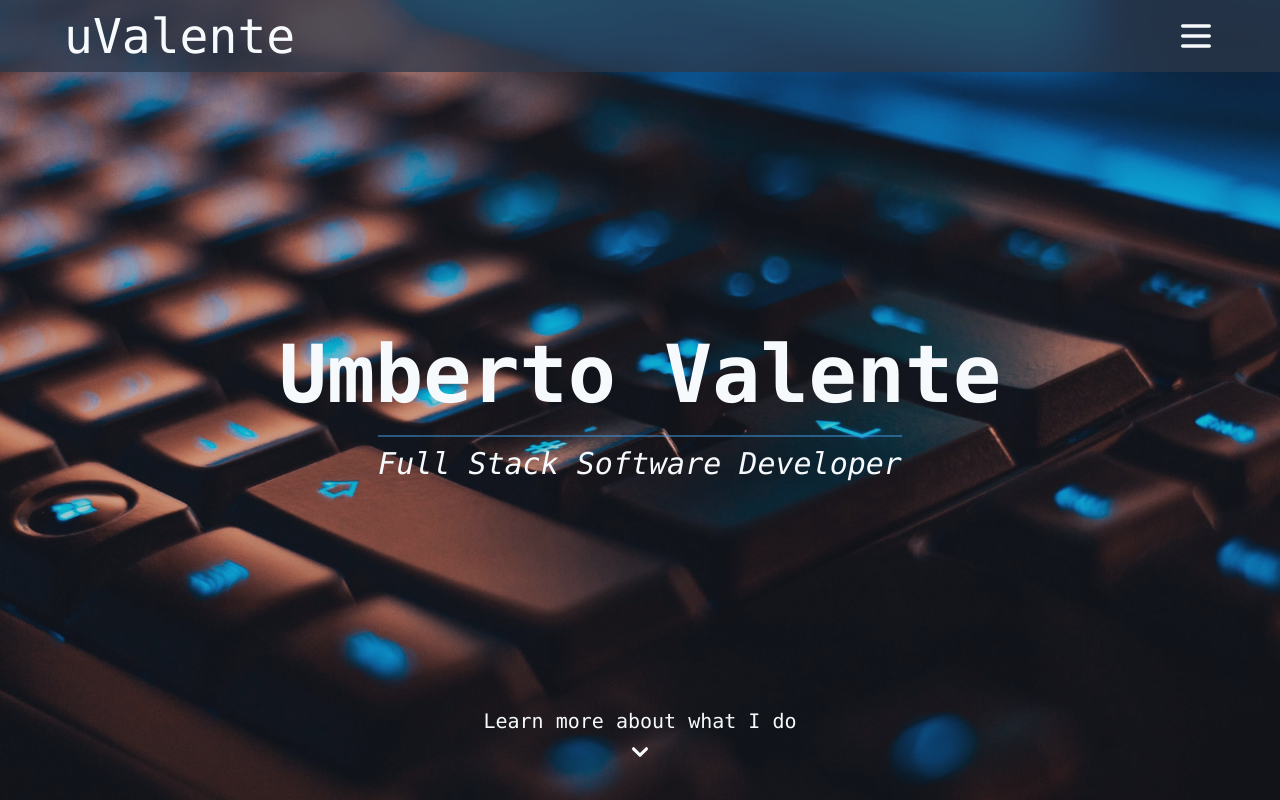
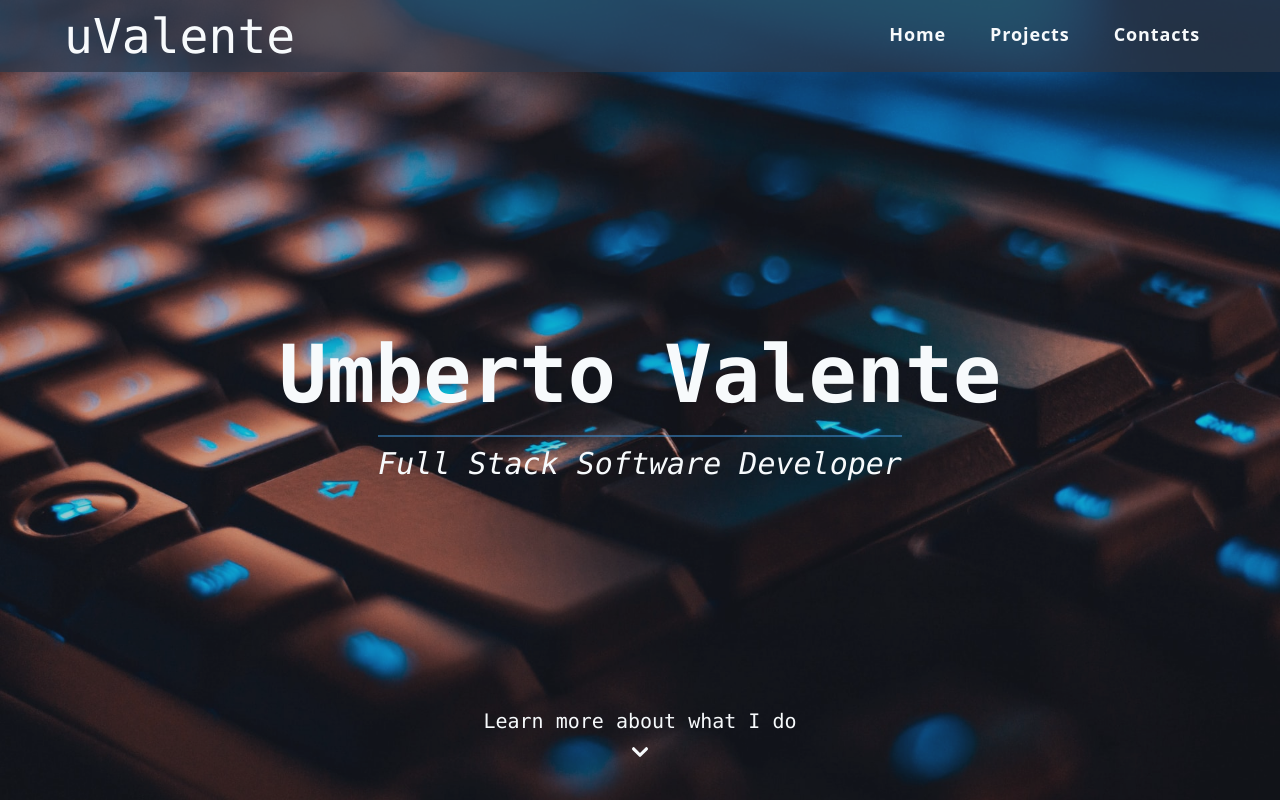
Before and after one commit to Uvalente/portfolio, a Next.js app: page / in a window 1280 px wide. Shown: the top 800 px of the page. Built offline with nearby package versions, Linux system fonts and the light colour scheme.

Commit message:
:sparkles: add lg screen nav

```diff
--- a/components/Nav.js
+++ b/components/Nav.js
@@ -9,14 +9,14 @@ const Nav = () => {
   }
 
   return (
-    <nav className='fixed w-full z-50 bg-dark-blue text-gray-100 bg-opacity-75'>
-      <div className='w-full flex justify-between items-center px-4 md:px-16 '>
+    <nav className='fixed w-full z-50 bg-dark-blue text-gray-100 bg-opacity-75 md:flex md:items-center md:justify-between'>
+      <div className='w-full flex justify-between items-center px-4 md:pl-16 md:pr-0 md:w-auto '>
         <Link href='/'>
           <a>
             <p className='font-mono text-5xl'>uValente</p>
           </a>
         </Link>
-        <button className='w-10 h-auto focus:outline-none' onClick={handleClick}>
+        <button className='w-10 h-auto focus:outline-none md:hidden' onClick={handleClick}>
           <svg fill="none" strokeLinecap="round" strokeLinejoin="round" strokeWidth="2" viewBox="0 0 24 24" stroke="currentColor" >
             {
               isClose ?
@@ -27,15 +27,15 @@ const Nav = () => {
           </svg>
         </button>
       </div>
-      <div className={`${isClose && 'hidden'} px-2 pt-3 pb-4 font-semibold tracking-wider text-lg flex flex-col`}>
+      <div className={`${isClose && 'hidden'} px-2 pt-3 pb-4 font-semibold tracking-wider text-lg flex flex-col md:block md:pr-16 md:space-x-3`}>
         <Link href='/'>
-          <a className='hover:shadow-inner hover:bg-blue-800 transition-all duration-300 rounded px-2 py-1'>Home</a>
+          <a className='hover:shadow-inner hover:bg-blue-800 transition-all duration-300 rounded px-2 py-1 md:px-4'>Home</a>
         </Link>
         <Link href='/projects'>
-          <a className='hover:shadow-inner hover:bg-blue-800 transition-all duration-300 rounded px-2 py-1 mt-1'>Projects</a>
+          <a className='hover:shadow-inner hover:bg-blue-800 transition-all duration-300 rounded px-2 py-1 mt-1 md:px-4'>Projects</a>
         </Link>
         <Link href='/#contacts'>
-          <a className='hover:shadow-inner hover:bg-blue-800 transition-all duration-300 rounded px-2 py-1 mt-1'>Contacts</a>
+          <a className='hover:shadow-inner hover:bg-blue-800 transition-all duration-300 rounded px-2 py-1 mt-1 md:px-4'>Contacts</a>
         </Link>
       </div>
     </nav>
```
